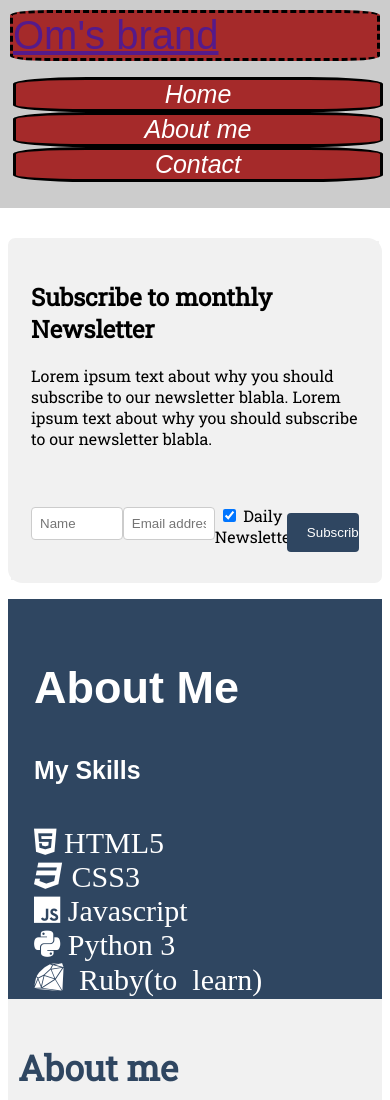
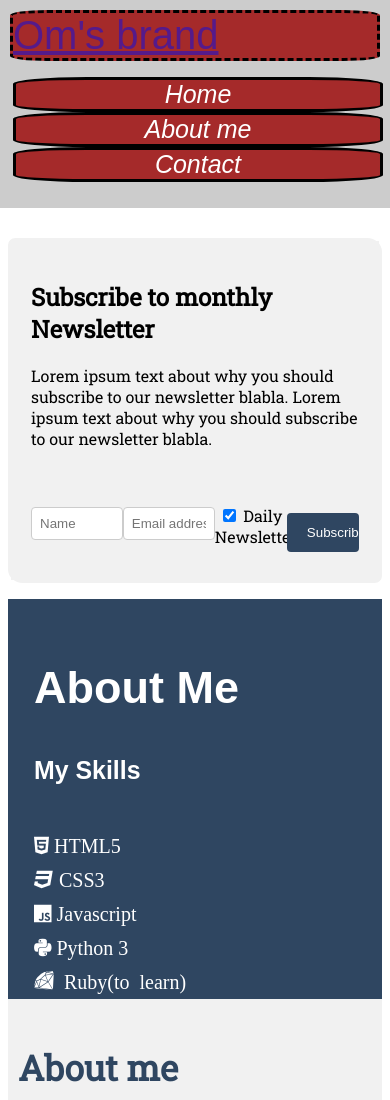
Before and after one commit to HungOm/portfolio, a website: page index.html in a window 390 px wide. Shown: the top 1100 px of the page. Drawn offline with nearby package versions, Linux system fonts and the light colour scheme.

Commit message:
css modified

```diff
--- a/css/home.css
+++ b/css/home.css
@@ -399,10 +399,13 @@ ul > li {
 #skillList{
   list-style-type: none;
   /*position: initial;*/
-  font-size: 20px;
+  /*font-size: 10px;*/
   width:100%;
   display: inline-flex;
   flex-direction: column-reverse;
 }
+.icons{
+  font-size: 20px;
+}
 
 }
```
